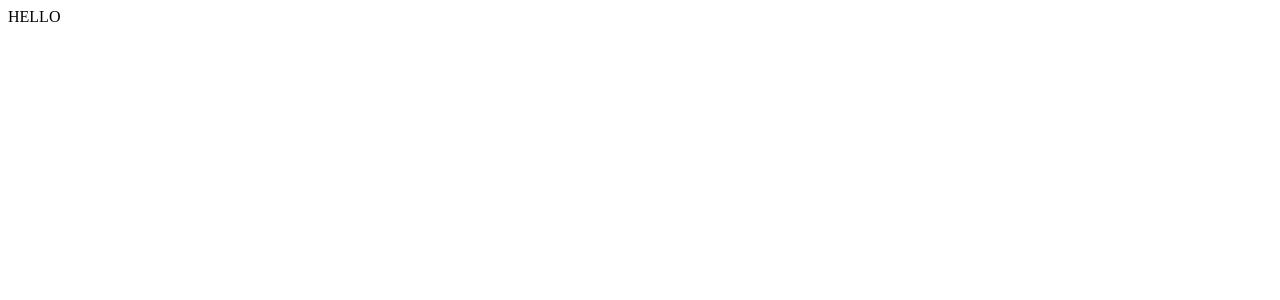
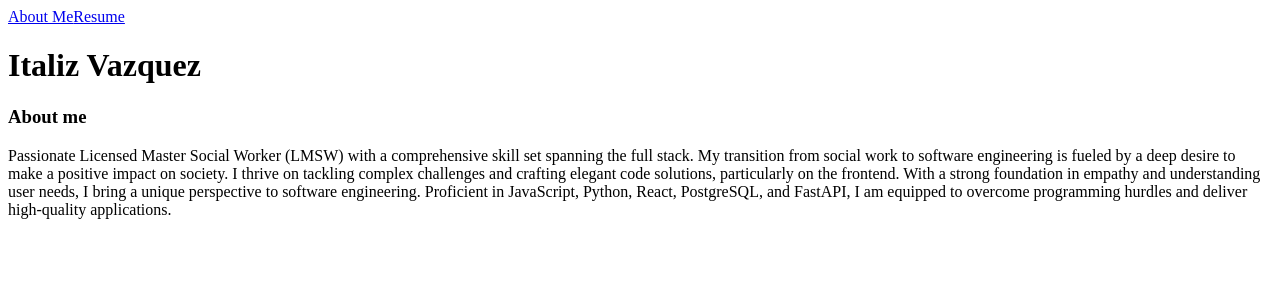
Before and after one commit to Itav8/portfolio, a React (Vite) app: page / in a window 1280 px wide. Shown: the top 300 px of the page. Built offline with nearby package versions, Linux system fonts and the light colour scheme.

Commit message:
Added Aboutme and Resume

```diff
--- a/index.html
+++ b/index.html
@@ -4,10 +4,10 @@
     <meta charset="UTF-8" />
     <link rel="icon" type="image/svg+xml" href="/vite.svg" />
     <meta name="viewport" content="width=device-width, initial-scale=1.0" />
-    <title>Vite + React</title>
+    <title>Italiz Vazquez</title>
   </head>
   <body>
     <div id="root"></div>
-    <script type="module" src="/src/main.jsx"></script>
+    <script type="module" src="/src/App.jsx"></script>
   </body>
 </html>
--- a/package.json
+++ b/package.json
@@ -28,6 +28,7 @@
   },
   "dependencies": {
     "react": "^18.2.0",
-    "react-dom": "^18.2.0"
+    "react-dom": "^18.2.0",
+    "react-router-dom": "^6.13.0"
   }
 }
--- a/src/main.jsx
+++ b/src/App.jsx
@@ -1,14 +1,17 @@
 import React from "react";
 import ReactDOM from "react-dom/client";
-import { createBrowserRouter, RouterProvider } from "react-router-dom";
+import { BrowserRouter, createBrowserRouter, RouterProvider } from "react-router-dom";
 
 import { routes } from "./routes/routes";
-
+import Nav from "./nav/Nav";
 
 const router = createBrowserRouter(routes);
 
 ReactDOM.createRoot(document.getElementById("root")).render(
   <React.StrictMode>
+    <BrowserRouter>
+      <Nav />
+    </BrowserRouter>
     <RouterProvider router={router} />
   </React.StrictMode>
 );
--- /dev/null
+++ b/src/nav/Nav.jsx
@@ -0,0 +1,14 @@
+import { NavLink } from "react-router-dom"
+
+const Nav = () => {
+  return (
+    <nav>
+      <div>
+        <NavLink to='/'>About Me</NavLink>
+        <NavLink to='/resume'>Resume</NavLink>
+      </div>
+    </nav>
+  )
+}
+
+export default Nav
--- /dev/null
+++ b/src/pages/AboutMe.jsx
@@ -0,0 +1,11 @@
+const AboutMe = () => {
+  return (
+    <div>
+      <h1>Italiz Vazquez</h1>
+      <h3>About me</h3>
+      <p>Passionate Licensed Master Social Worker (LMSW) with a comprehensive skill set spanning the full stack. My transition from social work to software engineering is fueled by a deep desire to make a positive impact on society. I thrive on tackling complex challenges and crafting elegant code solutions, particularly on the frontend. With a strong foundation in empathy and understanding user needs, I bring a unique perspective to software engineering. Proficient in JavaScript, Python, React, PostgreSQL, and FastAPI, I am equipped to overcome programming hurdles and deliver high-quality applications.</p>
+    </div>
+  )
+}
+
+export default AboutMe
--- a/src/pages/App.jsx
+++ /dev/null
@@ -1,7 +0,0 @@
-const App = () => {
-  return (
-    <div>HELLO</div>
-  )
-}
-
-export default App
--- /dev/null
+++ b/src/pages/Resume.jsx
@@ -0,0 +1,9 @@
+const Resume = () => {
+  return (
+    <div>
+      <h1>Resume</h1>
+    </div>
+  )
+}
+
+export default Resume
```
Also changed, not shown: src/routes/routes.jsx (+7 -2 lines), 1 other file (tests, documents, lock files or other folders).
